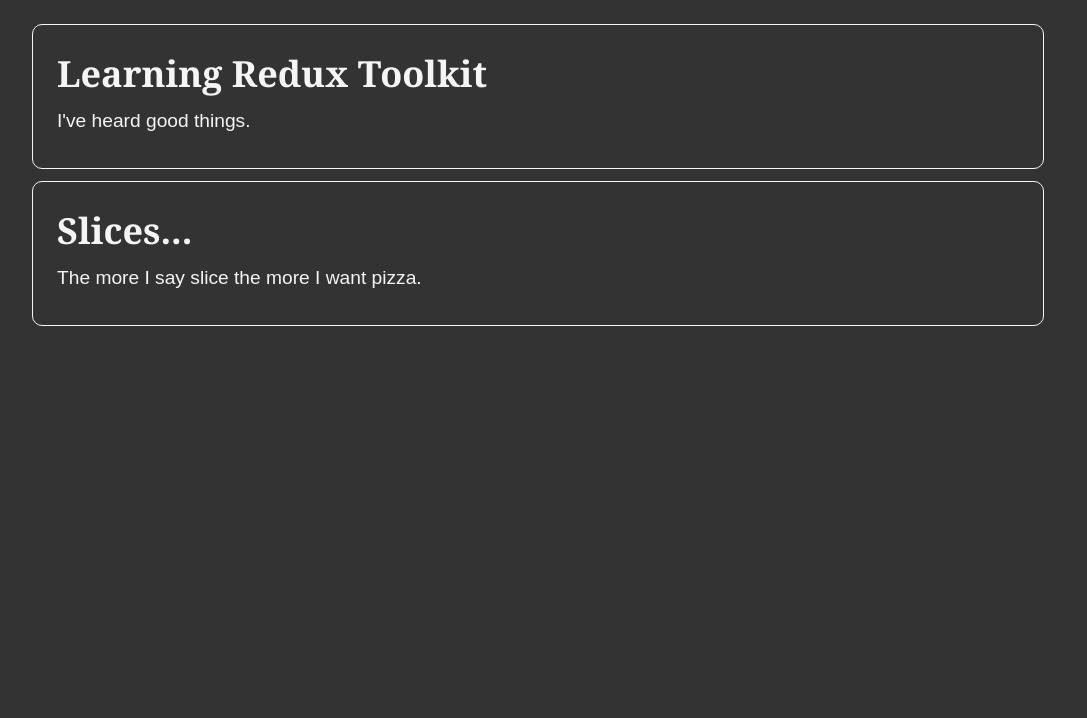
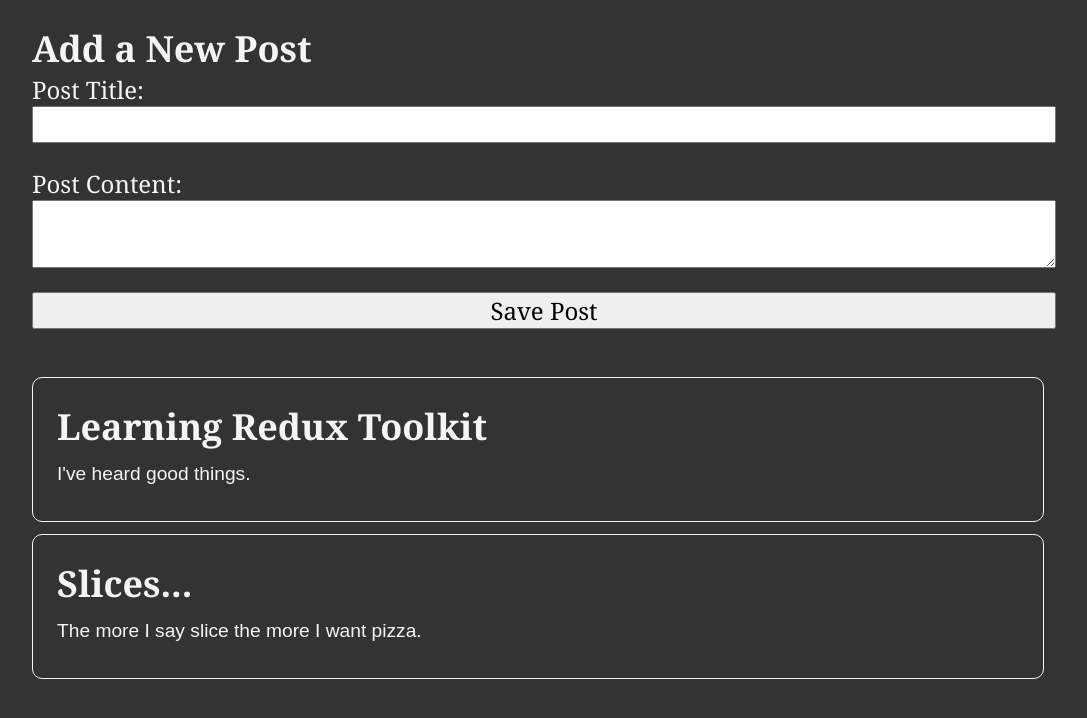
Before and after one commit to VladimirovMario/Sandbox, a React (Create React App) app in the folder 02. Redux/01. React Redux Toolkit for Beginners/03. Blog Posts/: page / in a window 1280 px wide. Shown: the top 718 px of the page, without its empty margins (96-1183 px from the left). Built offline with nearby package versions, Linux system fonts and the light colour scheme.

Commit message:
Added AddPostForm component

```diff
--- a/02. Redux/01. React Redux Toolkit for Beginners/03. Blog Posts/src/App.js
+++ b/02. Redux/01. React Redux Toolkit for Beginners/03. Blog Posts/src/App.js
@@ -1,8 +1,10 @@
+import AddPostForm from './features/posts/AddPostForm';
 import PostsList from './features/posts/PostsList';
 
 function App() {
   return (
     <div className="App">
+      <AddPostForm />
       <PostsList />
     </div>
   );
--- /dev/null
+++ b/02. Redux/01. React Redux Toolkit for Beginners/03. Blog Posts/src/features/posts/AddPostForm.js
@@ -0,0 +1,61 @@
+import { useState } from 'react';
+import { useDispatch } from 'react-redux';
+
+import { postAdded } from './postsSlice';
+
+export default function AddPostForm() {
+  const dispatch = useDispatch();
+
+  // State to store form input values
+  const [values, setValues] = useState({ title: '', content: '' });
+
+  // Function to handle input changes
+  function handleChange(e) {
+    // Update the specific field (title or content) in the 'values' state
+    setValues((state) => ({ ...state, [e.target.name]: e.target.value }));
+  }
+
+  // Function to handle form submission
+  function handlePostSave(e) {
+    e.preventDefault();
+
+    // Check if both 'title' and 'content' fields have values
+    if (values.title && values.content) {
+      // Dispatch the 'postAdded' action with title and content as parameters
+      dispatch(postAdded(values.title, values.content));
+
+      // Reset form fields to empty strings
+      setValues(
+        Object.fromEntries(Object.keys(values).map((key) => [key, '']))
+      );
+    }
+  }
+
+  return (
+    <section>
+      <h2>Add a New Post</h2>
+      <form onSubmit={handlePostSave}>
+        {/* Input for Post Title */}
+        <label htmlFor="title">Post Title:</label>
+        <input
+          type="text"
+          id="title"
+          name="title"
+          value={values.title}
+          onChange={handleChange}
+        />
+        {/* Input for Post Content */}
+        <label htmlFor="content">Post Content:</label>
+        <textarea
+          type="text"
+          id="content"
+          name="content"
+          value={values.content}
+          onChange={handleChange}
+        />
+        {/* Submit Button */}
+        <button>Save Post</button>
+      </form>
+    </section>
+  );
+}
```
